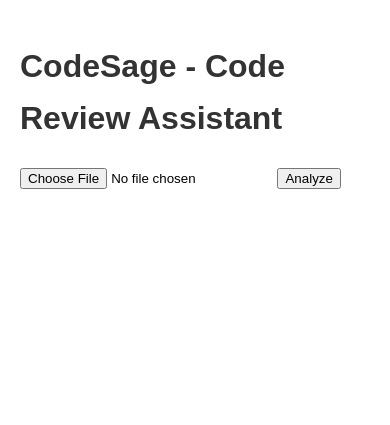
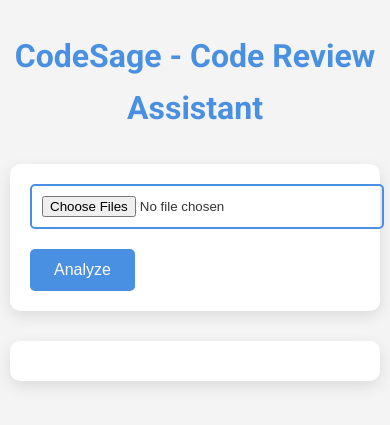
Before and after one commit to ascender1729/CodeSage, a Flask app: page / in a window 390 px wide. Shown: the top 425 px of the page. Run offline with Flask 3, Linux system fonts and the light colour scheme.

Commit message:
Implement responsive design, enhance analysis capabilities, and improve reporting

```diff
--- a/config.yaml
+++ b/config.yaml
@@ -3,4 +3,4 @@ check_variable_naming: true
 check_import_style: true
 max_complexity: 10
 check_docstrings: true
-min_test_coverage: 80
+max_line_length: 79
--- a/src/templates/index.html
+++ b/src/templates/index.html
@@ -5,46 +5,147 @@
     <meta name="viewport" content="width=device-width, initial-scale=1.0">
     <title>CodeSage - Code Review Assistant</title>
     <script src="https://cdn.jsdelivr.net/npm/axios/dist/axios.min.js"></script>
+    <link href="https://fonts.googleapis.com/css2?family=Roboto:wght@300;400;700&display=swap" rel="stylesheet">
     <style>
-        body { font-family: Arial, sans-serif; line-height: 1.6; padding: 20px; max-width: 800px; margin: 0 auto; }
-        h1 { color: #333; }
-        #results { margin-top: 20px; }
-        .issue { margin-bottom: 10px; padding: 10px; background-color: #f4f4f4; border-radius: 5px; }
-        .issue-type { font-weight: bold; color: #e74c3c; }
+        :root {
+            --primary-color: #4a90e2;
+            --secondary-color: #f39c12;
+            --background-color: #f4f4f4;
+            --text-color: #333;
+        }
+        body {
+            font-family: 'Roboto', sans-serif;
+            line-height: 1.6;
+            color: var(--text-color);
+            background-color: var(--background-color);
+            margin: 0;
+            padding: 0;
+        }
+        .container {
+            max-width: 1200px;
+            margin: 0 auto;
+            padding: 20px;
+        }
+        h1 {
+            color: var(--primary-color);
+            text-align: center;
+            font-size: 2.5rem;
+            margin-bottom: 30px;
+            animation: fadeIn 1s ease-out;
+        }
+        #upload-form {
+            background-color: #fff;
+            padding: 30px;
+            border-radius: 10px;
+            box-shadow: 0 5px 15px rgba(0,0,0,0.1);
+            margin-bottom: 30px;
+            transition: all 0.3s ease;
+        }
+        #upload-form:hover {
+            transform: translateY(-5px);
+            box-shadow: 0 8px 20px rgba(0,0,0,0.15);
+        }
+        #file-input {
+            margin-bottom: 20px;
+            width: 100%;
+            padding: 10px;
+            border: 2px solid var(--primary-color);
+            border-radius: 5px;
+        }
+        button {
+            background-color: var(--primary-color);
+            color: #fff;
+            border: none;
+            padding: 12px 24px;
+            border-radius: 5px;
+            cursor: pointer;
+            font-size: 1rem;
+            transition: background-color 0.3s ease;
+        }
+        button:hover {
+            background-color: #3a7ac5;
+        }
+        #results {
+            background-color: #fff;
+            padding: 30px;
+            border-radius: 10px;
+            box-shadow: 0 5px 15px rgba(0,0,0,0.1);
+            animation: slideIn 0.5s ease-out;
+        }
+        .issue-type {
+            font-weight: bold;
+            color: var(--secondary-color);
+            margin-top: 20px;
+            font-size: 1.2rem;
+        }
+        .issue {
+            margin-bottom: 15px;
+            padding: 15px;
+            background-color: #f8f9fa;
+            border-radius: 5px;
+            border-left: 4px solid var(--secondary-color);
+            transition: all 0.3s ease;
+        }
+        .issue:hover {
+            transform: translateX(5px);
+            box-shadow: 0 3px 10px rgba(0,0,0,0.1);
+        }
+        @keyframes fadeIn {
+            from { opacity: 0; }
+            to { opacity: 1; }
+        }
+        @keyframes slideIn {
+            from { transform: translateY(20px); opacity: 0; }
+            to { transform: translateY(0); opacity: 1; }
+        }
+        @media (max-width: 768px) {
+            .container {
+                padding: 10px;
+            }
+            h1 {
+                font-size: 2rem;
+            }
+            #upload-form, #results {
+                padding: 20px;
+            }
+        }
     </style>
 </head>
 <body>
+    <div class="container">
         <h1>CodeSage - Code Review Assistant</h1>
-    <form id="upload-form">
-        <input type="file" id="file-input" accept=".py">
-        <button type="submit">Analyze</button>
-    </form>
+        <div id="upload-form">
+            <input type="file" id="file-input" accept=".py" multiple>
+            <button onclick="analyzeCode()">Analyze</button>
+        </div>
         <div id="results"></div>
+    </div>
 
     <script>
-        document.getElementById('upload-form').addEventListener('submit', function(e) {
-            e.preventDefault();
+        function analyzeCode() {
             const fileInput = document.getElementById('file-input');
-            const file = fileInput.files[0];
-            if (file) {
             const formData = new FormData();
-                formData.append('file', file);
-                axios.post('/analyze', formData)
+
+            for (let i = 0; i < fileInput.files.length; i++) {
+                formData.append('file', fileInput.files[i]);
+            }
+
+            document.getElementById('results').innerHTML = '<p>Analyzing...</p>';
+
+            axios.post('/analyze', formData, {
+                headers: {
+                    'Content-Type': 'multipart/form-data'
+                },
+                responseType: 'text'
+            })
             .then(function (response) {
-                        const results = document.getElementById('results');
-                        results.innerHTML = '';
-                        response.data.forEach(function(issue) {
-                            const issueDiv = document.createElement('div');
-                            issueDiv.className = 'issue';
-                            issueDiv.innerHTML = `<span class="issue-type">[${issue.type}]</span> Line ${issue.line}: ${issue.message}`;
-                            results.appendChild(issueDiv);
-                        });
+                document.getElementById('results').innerHTML = response.data;
             })
             .catch(function (error) {
                 console.error('Error:', error);
+                document.getElementById('results').innerHTML = 'An error occurred during analysis.';
             });
         }
-        });
     </script>
 </body>
 </html>
```
Also changed, not shown: src/enhanced_analysis.py (+39 -26 lines), src/improved_reporting.py (+11 -36 lines). Lines whose indentation alone changed are shown as unchanged.
